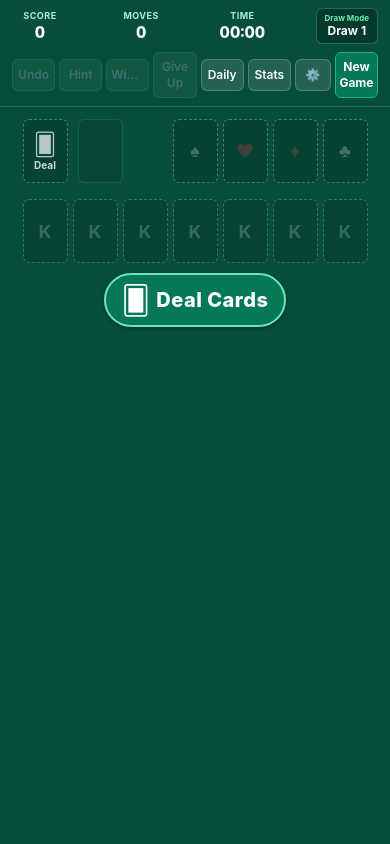
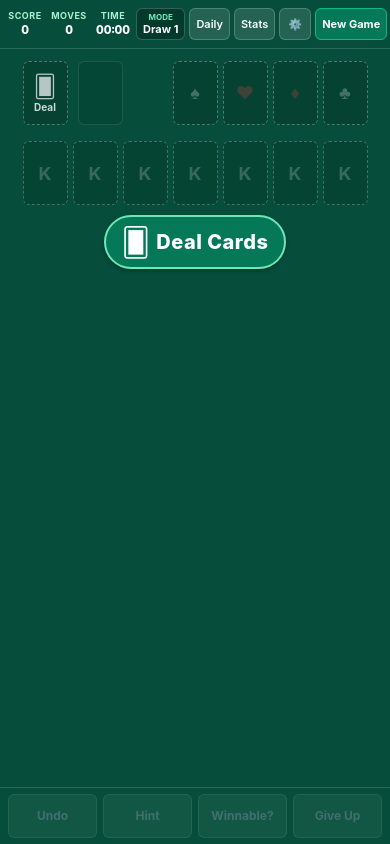
Before and after one commit to pestanoah/SolitaireClient, a React Native app: screen / in a window 390 px wide. Built offline with nearby package versions, Linux system fonts and the light colour scheme.

Commit message:
feat(ui): split header into single compact row and thumb-zone bottom bar (#43)

```diff
--- /dev/null
+++ b/src/components/BottomBar.tsx
@@ -0,0 +1,147 @@
+import React from 'react';
+import { Pressable, StyleSheet, Text, View } from 'react-native';
+import { colors, spacing, borderRadius, fontSize, fontWeight } from '../theme';
+
+export interface BottomBarProps {
+  canUndo: boolean;
+  canHint?: boolean;
+  canCheckWinnable?: boolean;
+  isCheckingWinnable?: boolean;
+  canGiveUp?: boolean;
+  onUndo: () => void;
+  onHint?: () => void;
+  onCheckWinnable?: () => void;
+  onGiveUp?: () => void;
+}
+
+export const BottomBar: React.FC<BottomBarProps> = ({
+  canUndo,
+  canHint = true,
+  canCheckWinnable = true,
+  isCheckingWinnable = false,
+  canGiveUp = false,
+  onUndo,
+  onHint,
+  onCheckWinnable,
+  onGiveUp,
+}) => {
+  return (
+    <View style={styles.bottomBar}>
+      <Pressable
+        disabled={!canUndo}
+        onPress={onUndo}
+        style={({ pressed }) => [
+          styles.actionBtn,
+          !canUndo && styles.btnDisabled,
+          pressed && canUndo && styles.btnPressed,
+        ]}
+        accessibilityLabel="Undo move"
+        accessibilityRole="button"
+      >
+        <Text style={[styles.actionBtnText, !canUndo && styles.textDisabled]}>Undo</Text>
+      </Pressable>
+
+      {onHint && (
+        <Pressable
+          disabled={!canHint}
+          onPress={onHint}
+          style={({ pressed }) => [
+            styles.actionBtn,
+            !canHint && styles.btnDisabled,
+            pressed && canHint && styles.btnPressed,
+          ]}
+          accessibilityLabel="Show hint"
+          accessibilityRole="button"
+        >
+          <Text style={[styles.actionBtnText, !canHint && styles.textDisabled]}>Hint</Text>
+        </Pressable>
+      )}
+
+      {onCheckWinnable && (
+        <Pressable
+          disabled={!canCheckWinnable || isCheckingWinnable}
+          onPress={onCheckWinnable}
+          style={({ pressed }) => [
+            styles.actionBtn,
+            (!canCheckWinnable || isCheckingWinnable) && styles.btnDisabled,
+            pressed && canCheckWinnable && !isCheckingWinnable && styles.btnPressed,
+          ]}
+          accessibilityLabel={
+            isCheckingWinnable ? 'Checking winnability' : 'Check if game is winnable'
+          }
+          accessibilityRole="button"
+        >
+          <Text
+            style={[
+              styles.actionBtnText,
+              (!canCheckWinnable || isCheckingWinnable) && styles.textDisabled,
+            ]}
+            numberOfLines={1}
+          >
+            {isCheckingWinnable ? 'Checking…' : 'Winnable?'}
+          </Text>
+        </Pressable>
+      )}
+
+      {onGiveUp && (
+        <Pressable
+          disabled={!canGiveUp}
+          onPress={onGiveUp}
+          style={({ pressed }) => [
+            styles.actionBtn,
+            !canGiveUp && styles.btnDisabled,
+            pressed && canGiveUp && styles.btnPressed,
+          ]}
+          accessibilityLabel="Give up game"
+          accessibilityRole="button"
+        >
+          <Text style={[styles.actionBtnText, !canGiveUp && styles.textDisabled]}>Give Up</Text>
+        </Pressable>
+      )}
+    </View>
+  );
+};
+
+const styles = StyleSheet.create({
+  bottomBar: {
+    flexDirection: 'row',
+    alignItems: 'center',
+    justifyContent: 'space-between',
+    backgroundColor: colors.felt.background,
+    borderTopWidth: 1,
+    borderTopColor: colors.felt.border,
+    paddingHorizontal: spacing.md,
+    paddingVertical: spacing.sm,
+    gap: spacing.sm,
+    minHeight: 52,
+  },
+  actionBtn: {
+    flex: 1,
+    alignItems: 'center',
+    justifyContent: 'center',
+    backgroundColor: colors.overlay.whiteFillSubtle,
+    borderWidth: 1,
+    borderColor: colors.overlay.borderWhiteMedium,
+    borderRadius: borderRadius.md,
+    paddingVertical: spacing.sm,
+    paddingHorizontal: spacing.xs,
+    minHeight: 44,
+  },
+  btnPressed: {
+    opacity: 0.7,
+    backgroundColor: colors.overlay.panelMedium,
+  },
+  btnDisabled: {
+    opacity: 0.4,
+  },
+  actionBtnText: {
+    color: colors.white,
+    fontSize: fontSize.sm,
+    fontWeight: fontWeight.bold,
+    lineHeight: 18,
+    textAlign: 'center',
+  },
+  textDisabled: {
+    color: colors.slate[400],
+  },
+});
--- a/src/components/GameHeader.tsx
+++ b/src/components/GameHeader.tsx
@@ -250,29 +250,37 @@ export const GameHeader: React.FC<GameHeaderProps> = ({
     );
   }
 
+  const showModeBadge = !seed && (!onOpenDailyChallenge || width >= 390);
+  const showDailyBtn = Boolean(onOpenDailyChallenge && (!seed || !isDateSeed(seed)));
+
   return (
     <View style={styles.header}>
-      {/* Metrics Row */}
-      <View style={styles.metricsRow}>
-        <View style={styles.metric}>
-          <Text style={styles.metricLabel}>SCORE</Text>
-          <Text style={styles.metricValue}>{score}</Text>
+      {/* Top Header Row (Single Compact Row in Portrait) */}
+      <View style={styles.headerRowPortrait}>
+        {/* Left: Metrics */}
+        <View style={styles.metricsGroupPortrait}>
+          <View style={styles.metricPortrait}>
+            <Text style={styles.metricLabelPortrait}>SCORE</Text>
+            <Text style={styles.metricValuePortrait}>{score}</Text>
           </View>
 
-        <View style={styles.metric}>
-          <Text style={styles.metricLabel}>MOVES</Text>
-          <Text style={styles.metricValue}>{moves}</Text>
+          <View style={styles.metricPortrait}>
+            <Text style={styles.metricLabelPortrait}>MOVES</Text>
+            <Text style={styles.metricValuePortrait}>{moves}</Text>
           </View>
 
-        <View style={styles.metric}>
-          <Text style={styles.metricLabel}>TIME</Text>
-          <Text style={styles.metricValue}>{timeFormatted}</Text>
+          <View style={styles.metricPortrait}>
+            <Text style={styles.metricLabelPortrait}>TIME</Text>
+            <Text style={styles.metricValuePortrait}>{timeFormatted}</Text>
+          </View>
         </View>
 
+        {/* Right: Badges & System Actions */}
+        <View style={styles.navGroupPortrait}>
           {seed && (onOpenDailyChallenge || onOpenSeed) && (
             <Pressable
               onPress={isDateSeed(seed) && onOpenDailyChallenge ? onOpenDailyChallenge : onOpenSeed}
-            style={({ pressed }) => [styles.seedBadgeHeader, pressed && { opacity: 0.7 }]}
+              style={({ pressed }) => [styles.seedBadgePortrait, pressed && { opacity: 0.7 }]}
               accessibilityLabel={
                 isDateSeed(seed)
                   ? `Daily challenge: #${seed}. Tap to view calendar.`
@@ -280,100 +288,35 @@ export const GameHeader: React.FC<GameHeaderProps> = ({
               }
               accessibilityRole="button"
             >
-            <Text style={styles.seedBadgeLabel}>
+              <Text style={styles.seedBadgeLabelPortrait}>
                 {isDateSeed(seed) ? 'DAILY' : 'SEED'}
               </Text>
-            <Text style={styles.seedBadgeValue} numberOfLines={1}>
+              <Text style={styles.seedBadgeValuePortrait} numberOfLines={1}>
                 #{seed.length > 7 ? `${seed.slice(0, 6)}…` : seed}
               </Text>
             </Pressable>
           )}
 
+          {showModeBadge && (
             <Pressable
               onPress={handleOpenSettings}
-          style={({ pressed }) => [styles.modeBadge, pressed && { opacity: 0.7 }]}
+              style={({ pressed }) => [styles.modeBadgePortrait, pressed && { opacity: 0.7 }]}
               accessibilityLabel={`Draw mode: Draw ${drawCount}. Tap to open settings.`}
               accessibilityRole="button"
             >
-          <Text style={styles.modeLabel}>Draw Mode</Text>
-          <Text style={styles.modeValue}>Draw {drawCount}</Text>
-        </Pressable>
-      </View>
-
-      {/* Actions Row */}
-      <View style={styles.actionsRow}>
-        <Pressable
-          disabled={!canUndo}
-          onPress={onUndo}
-          style={({ pressed }) => [styles.actionBtn, !canUndo && styles.btnDisabled, pressed && canUndo && { opacity: 0.7 }]}
-          accessibilityLabel="Undo move"
-          accessibilityRole="button"
-        >
-          <Text style={[styles.actionBtnText, !canUndo && styles.btnTextDisabled]}>
-            Undo
-          </Text>
-        </Pressable>
-
-        {onHint && (
-          <Pressable
-            disabled={!canHint}
-            onPress={onHint}
-            style={({ pressed }) => [styles.actionBtn, !canHint && styles.btnDisabled, pressed && canHint && { opacity: 0.7 }]}
-            accessibilityLabel="Show hint"
-            accessibilityRole="button"
-          >
-            <Text style={[styles.actionBtnText, !canHint && styles.btnTextDisabled]}>
-              Hint
-            </Text>
+              <Text style={styles.modeLabelPortrait}>MODE</Text>
+              <Text style={styles.modeValuePortrait}>Draw {drawCount}</Text>
             </Pressable>
           )}
 
-        {onCheckWinnable && (
-          <Pressable
-            disabled={!canCheckWinnable || isCheckingWinnable}
-            onPress={onCheckWinnable}
-            style={({ pressed }) => [
-              styles.actionBtn,
-              (!canCheckWinnable || isCheckingWinnable) && styles.btnDisabled,
-              pressed && canCheckWinnable && !isCheckingWinnable && { opacity: 0.7 },
-            ]}
-            accessibilityLabel={isCheckingWinnable ? 'Checking winnability' : 'Check if game is winnable'}
-            accessibilityRole="button"
-          >
-            <Text
-              style={[
-                styles.actionBtnText,
-                (!canCheckWinnable || isCheckingWinnable) && styles.btnTextDisabled,
-              ]}
-              numberOfLines={1}
-            >
-              {isCheckingWinnable ? 'Checking…' : 'Winnable?'}
-            </Text>
-          </Pressable>
-        )}
-
-        {onGiveUp && (
-          <Pressable
-            disabled={!canGiveUp}
-            onPress={onGiveUp}
-            style={({ pressed }) => [styles.actionBtn, !canGiveUp && styles.btnDisabled, pressed && canGiveUp && { opacity: 0.7 }]}
-            accessibilityLabel="Give up game"
-            accessibilityRole="button"
-          >
-            <Text style={[styles.actionBtnText, !canGiveUp && styles.btnTextDisabled]}>
-              Give Up
-            </Text>
-          </Pressable>
-        )}
-
-        {onOpenDailyChallenge && (
+          {showDailyBtn && onOpenDailyChallenge && (
             <Pressable
               onPress={onOpenDailyChallenge}
-            style={({ pressed }) => [styles.actionBtn, pressed && { opacity: 0.7 }]}
+              style={({ pressed }) => [styles.actionBtnPortrait, pressed && { opacity: 0.7 }]}
               accessibilityLabel="Open daily challenges"
               accessibilityRole="button"
             >
-            <Text style={styles.actionBtnText}>
+              <Text style={styles.actionBtnTextPortrait}>
                 {dailyStreak && dailyStreak > 0 ? `Daily (${dailyStreak})` : 'Daily'}
               </Text>
             </Pressable>
@@ -381,30 +324,39 @@ export const GameHeader: React.FC<GameHeaderProps> = ({
 
           <Pressable
             onPress={onOpenStats}
-          style={({ pressed }) => [styles.actionBtn, pressed && { opacity: 0.7 }]}
+            style={({ pressed }) => [styles.actionBtnPortrait, pressed && { opacity: 0.7 }]}
             accessibilityLabel="View statistics"
             accessibilityRole="button"
           >
-          <Text style={styles.actionBtnText}>Stats</Text>
+            <Text style={styles.actionBtnTextPortrait}>Stats</Text>
           </Pressable>
 
           <Pressable
             onPress={handleOpenSettings}
-          style={({ pressed }) => [styles.actionBtn, styles.settingsBtn, pressed && { opacity: 0.7 }]}
+            style={({ pressed }) => [
+              styles.actionBtnPortrait,
+              styles.settingsBtnPortrait,
+              pressed && { opacity: 0.7 },
+            ]}
             accessibilityLabel="Open settings"
             accessibilityRole="button"
           >
-          <Text style={styles.actionBtnText}>⚙️</Text>
+            <Text style={styles.actionBtnTextPortrait}>⚙️</Text>
           </Pressable>
 
           <Pressable
             onPress={onNewGame}
-          style={({ pressed }) => [styles.actionBtn, styles.newGameBtn, pressed && { opacity: 0.7 }]}
+            style={({ pressed }) => [
+              styles.actionBtnPortrait,
+              styles.newGameBtnPortrait,
+              pressed && { opacity: 0.7 },
+            ]}
             accessibilityLabel="Deal new game"
             accessibilityRole="button"
           >
-          <Text style={[styles.actionBtnText, styles.newGameText]}>New Game</Text>
+            <Text style={[styles.actionBtnTextPortrait, styles.newGameText]}>New Game</Text>
           </Pressable>
+        </View>
       </View>
     </View>
   );
@@ -415,99 +367,52 @@ const styles = StyleSheet.create({
     backgroundColor: colors.felt.background,
     borderBottomWidth: 1,
     borderBottomColor: colors.felt.border,
-    paddingHorizontal: spacing.xl,
-    paddingVertical: spacing.md,
-    gap: spacing.md,
+    paddingHorizontal: spacing.sm,
+    paddingVertical: spacing.sm,
+    minHeight: 44,
+    justifyContent: 'center',
   },
-  metricsRow: {
+  headerRowPortrait: {
     flexDirection: 'row',
     justifyContent: 'space-between',
     alignItems: 'center',
     minHeight: 36,
+    gap: spacing.xs,
   },
-  metric: {
+  metricsGroupPortrait: {
+    flexDirection: 'row',
     alignItems: 'center',
-    minWidth: 56,
+    gap: spacing.sm,
   },
-  metricLabel: {
+  metricPortrait: {
+    alignItems: 'center',
+    minWidth: 38,
+  },
+  metricLabelPortrait: {
     color: colors.felt.textMuted,
     fontSize: fontSize.micro,
     fontWeight: fontWeight.bold,
     letterSpacing: letterSpacing.wide,
-    lineHeight: 12,
+    lineHeight: 11,
     textAlign: 'center',
   },
-  metricValue: {
+  metricValuePortrait: {
     color: colors.white,
-    fontSize: fontSize.md,
+    fontSize: fontSize.sm,
     fontWeight: fontWeight.heavy,
     fontVariant: ['tabular-nums'],
-    lineHeight: 20,
+    lineHeight: 18,
     textAlign: 'center',
   },
-  modeBadge: {
-    backgroundColor: colors.overlay.panelMedium,
-    paddingHorizontal: spacing.md,
-    paddingVertical: spacing.xs - 1,
-    borderRadius: borderRadius.md,
-    alignItems: 'center',
-    justifyContent: 'center',
-    borderWidth: 1,
-    borderColor: colors.overlay.borderWhiteMedium,
-    minHeight: 36,
-  },
-  seedBadgeHeader: {
-    backgroundColor: colors.overlay.panelMedium,
-    paddingHorizontal: spacing.sm,
-    paddingVertical: spacing.xs - 1,
-    borderRadius: borderRadius.md,
-    alignItems: 'center',
-    justifyContent: 'center',
-    borderWidth: 1,
-    borderColor: colors.overlay.borderWhiteMedium,
-    minHeight: 36,
-    maxWidth: 84,
-  },
-  seedBadgeLabel: {
-    color: colors.felt.accent,
-    fontSize: fontSize.tiny,
-    fontWeight: fontWeight.bold,
-    lineHeight: 10,
-    textAlign: 'center',
-  },
-  seedBadgeValue: {
-    color: colors.white,
-    fontSize: fontSize.subtext,
-    fontWeight: fontWeight.bold,
-    lineHeight: 16,
-    textAlign: 'center',
-    fontFamily: 'monospace',
-  },
-  modeLabel: {
-    color: colors.felt.accent,
-    fontSize: fontSize.tiny,
-    fontWeight: fontWeight.bold,
-    lineHeight: 10,
-    textAlign: 'center',
-  },
-  modeValue: {
-    color: colors.white,
-    fontSize: fontSize.sm,
-    fontWeight: fontWeight.bold,
-    lineHeight: 16,
-    textAlign: 'center',
-  },
-  actionsRow: {
+  navGroupPortrait: {
     flexDirection: 'row',
-    justifyContent: 'space-between',
     alignItems: 'center',
     gap: spacing.xs,
   },
-  actionBtn: {
-    flex: 1,
-    backgroundColor: colors.overlay.whiteFillSubtle,
-    paddingVertical: spacing.sm,
-    paddingHorizontal: spacing.xs,
+  modeBadgePortrait: {
+    backgroundColor: colors.overlay.panelMedium,
+    paddingHorizontal: spacing.sm,
+    paddingVertical: 2,
     borderRadius: borderRadius.md,
     alignItems: 'center',
     justifyContent: 'center',
@@ -515,30 +420,70 @@ const styles = StyleSheet.create({
     borderColor: colors.overlay.borderWhiteMedium,
     minHeight: 32,
   },
-  settingsBtn: {
-    flex: 0,
-    minWidth: 36,
-    paddingHorizontal: spacing.sm,
-  },
-  soundBtn: {
-    flex: 0,
-    minWidth: 36,
-    paddingHorizontal: spacing.sm,
-  },
-  actionBtnText: {
-    color: colors.white,
-    fontSize: fontSize.sm,
-    fontWeight: fontWeight.semibold,
-    lineHeight: 16,
+  modeLabelPortrait: {
+    color: colors.felt.accent,
+    fontSize: fontSize.tiny,
+    fontWeight: fontWeight.bold,
+    lineHeight: 10,
     textAlign: 'center',
   },
-  btnDisabled: {
-    opacity: 0.4,
+  modeValuePortrait: {
+    color: colors.white,
+    fontSize: fontSize.subtext,
+    fontWeight: fontWeight.bold,
+    lineHeight: 14,
+    textAlign: 'center',
   },
-  btnTextDisabled: {
-    color: colors.slate[400],
+  seedBadgePortrait: {
+    backgroundColor: colors.overlay.panelMedium,
+    paddingHorizontal: spacing.sm,
+    paddingVertical: 2,
+    borderRadius: borderRadius.md,
+    alignItems: 'center',
+    justifyContent: 'center',
+    borderWidth: 1,
+    borderColor: colors.overlay.borderWhiteMedium,
+    minHeight: 32,
+    maxWidth: 86,
   },
-  newGameBtn: {
+  seedBadgeLabelPortrait: {
+    color: colors.felt.accent,
+    fontSize: fontSize.tiny,
+    fontWeight: fontWeight.bold,
+    lineHeight: 10,
+    textAlign: 'center',
+  },
+  seedBadgeValuePortrait: {
+    color: colors.white,
+    fontSize: fontSize.subtext,
+    fontWeight: fontWeight.bold,
+    lineHeight: 14,
+    textAlign: 'center',
+    fontFamily: 'monospace',
+  },
+  actionBtnPortrait: {
+    backgroundColor: colors.overlay.whiteFillSubtle,
+    paddingVertical: spacing.xs + 1,
+    paddingHorizontal: spacing.sm,
+    borderRadius: borderRadius.md,
+    alignItems: 'center',
+    justifyContent: 'center',
+    borderWidth: 1,
+    borderColor: colors.overlay.borderWhiteMedium,
+    minHeight: 32,
+  },
+  actionBtnTextPortrait: {
+    color: colors.white,
+    fontSize: fontSize.subtext,
+    fontWeight: fontWeight.semibold,
+    lineHeight: 15,
+    textAlign: 'center',
+  },
+  settingsBtnPortrait: {
+    minWidth: 32,
+    paddingHorizontal: spacing.xs,
+  },
+  newGameBtnPortrait: {
     backgroundColor: colors.felt.surface,
     borderColor: colors.action.success,
   },
@@ -622,4 +567,10 @@ const styles = StyleSheet.create({
     backgroundColor: colors.felt.surface,
     borderColor: colors.action.success,
   },
+  btnDisabled: {
+    opacity: 0.4,
+  },
+  btnTextDisabled: {
+    color: colors.slate[400],
+  },
 });
--- a/src/screens/GameScreen.tsx
+++ b/src/screens/GameScreen.tsx
@@ -17,6 +17,7 @@ import { CardView } from '../components/CardView';
 import { ConfirmModal } from '../components/ConfirmModal';
 import { FoundationPile } from '../components/FoundationPile';
 import { GameHeader } from '../components/GameHeader';
+import { BottomBar } from '../components/BottomBar';
 import { GameOverModal } from '../components/GameOverModal';
 import { SettingsModal } from '../components/SettingsModal';
 import { StatsModal } from '../components/StatsModal';
@@ -514,8 +515,9 @@ export const GameScreen: React.FC = () => {
     rowGap,
     maxColumnHeight,
   } = useMemo(() => {
-    // Header & paddings based on orientation
-    const headerHeight = isLandscape ? 38 : 95;
+    // Header, bottom bar & paddings based on orientation
+    const headerHeight = isLandscape ? 38 : 44;
+    const bottomBarHeight = isLandscape ? 0 : 52;
     const boardPaddingVertical = isLandscape ? 6 : spacing.xl;
     const tableauPaddingBottom = isLandscape ? 0 : spacing.bottomBarPadding;
     const rowGap = isLandscape
@@ -531,7 +533,7 @@ export const GameScreen: React.FC = () => {
     // Available height calculation
     const availableBoardHeight = Math.max(
       200,
-      windowHeight - headerHeight - boardPaddingVertical * 2 - tableauPaddingBottom
+      windowHeight - headerHeight - bottomBarHeight - boardPaddingVertical * 2 - tableauPaddingBottom
     );
     const heightBudget = Math.max(160, availableBoardHeight - rowGap);
 
@@ -2466,6 +2468,21 @@ export const GameScreen: React.FC = () => {
         </View>
       </ScrollView>
 
+      {/* Mobile Portrait Bottom Action Bar */}
+      {!isLandscape && (
+        <BottomBar
+          canUndo={gameState.history.length > 0 && !isDealing}
+          canHint={gameState.status === 'playing' && !isDealing && !isCheckingHint}
+          canCheckWinnable={gameState.status === 'playing' && !isDealing && !isCheckingWinnable}
+          isCheckingWinnable={isCheckingWinnable}
+          canGiveUp={gameState.status === 'playing' && gameState.moves > 0 && !isDealing}
+          onUndo={handleUndo}
+          onHint={handleHint}
+          onCheckWinnable={handleCheckWinnable}
+          onGiveUp={handleGiveUp}
+        />
+      )}
+
       {/* Modals */}
       <StatsModal
         visible={statsVisible}
```
Also changed, not shown: 2 other files (tests, documents, lock files or other folders). Lines whose indentation alone changed are shown as unchanged.
